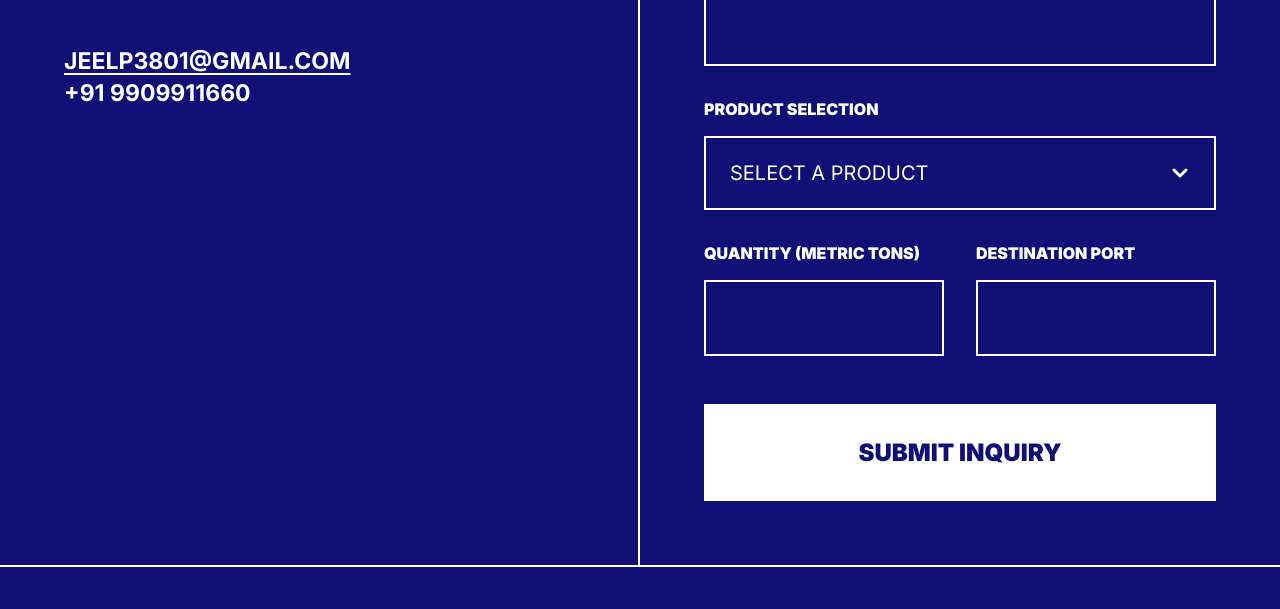
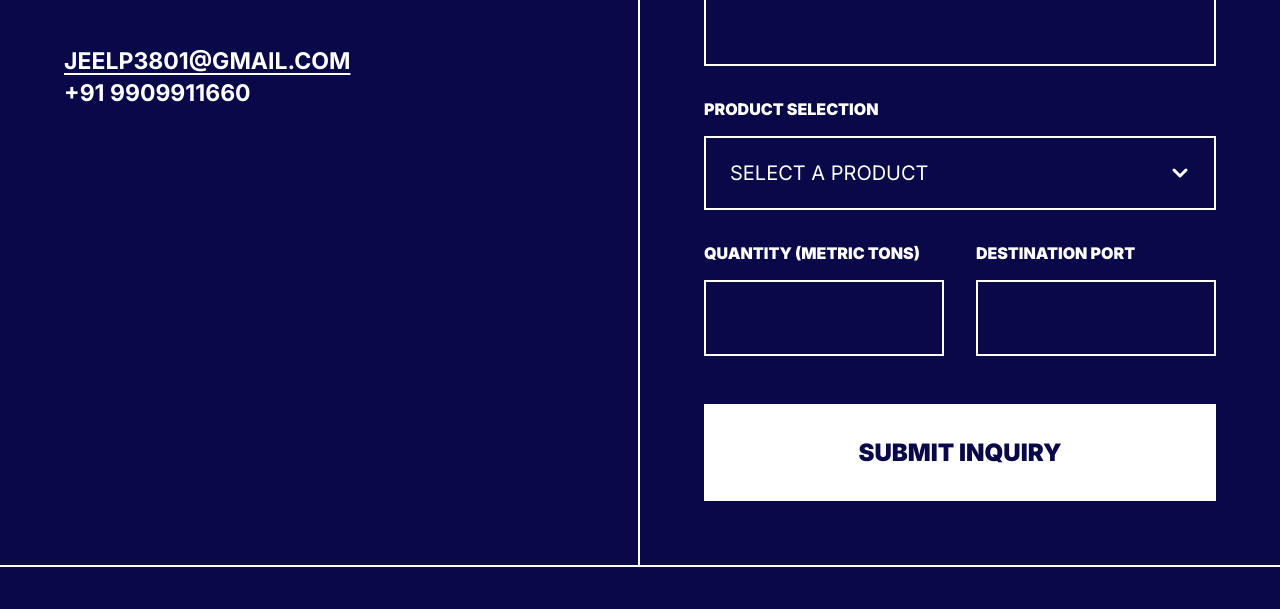
Before and after one commit to xtronironic/exports-business, a plain HTML site: page index.html in a window 1280 px wide. Shown: the part 5204-5813 px from the top of the page. Drawn offline with nearby package versions, Linux system fonts and the light colour scheme.

Commit message:
Update styles.css

```diff
--- a/styles.css
+++ b/styles.css
@@ -2,7 +2,7 @@
    VARIABLES & RESET
 ========================================= */
 :root {
-    --bg-color: #0F0F75;
+    --bg-color: #090949;
     --text-color: #FFFFFF;
     --border-color: #FFFFFF;
     --accent-color: #222222;
@@ -21,7 +21,7 @@ html {
 }
 
 body {
-    background-color: #0F0F75;
+    background-color: var(--bg-color);
     color: var(--text-color);
     font-family: var(--font-main);
     text-transform: uppercase;
```
